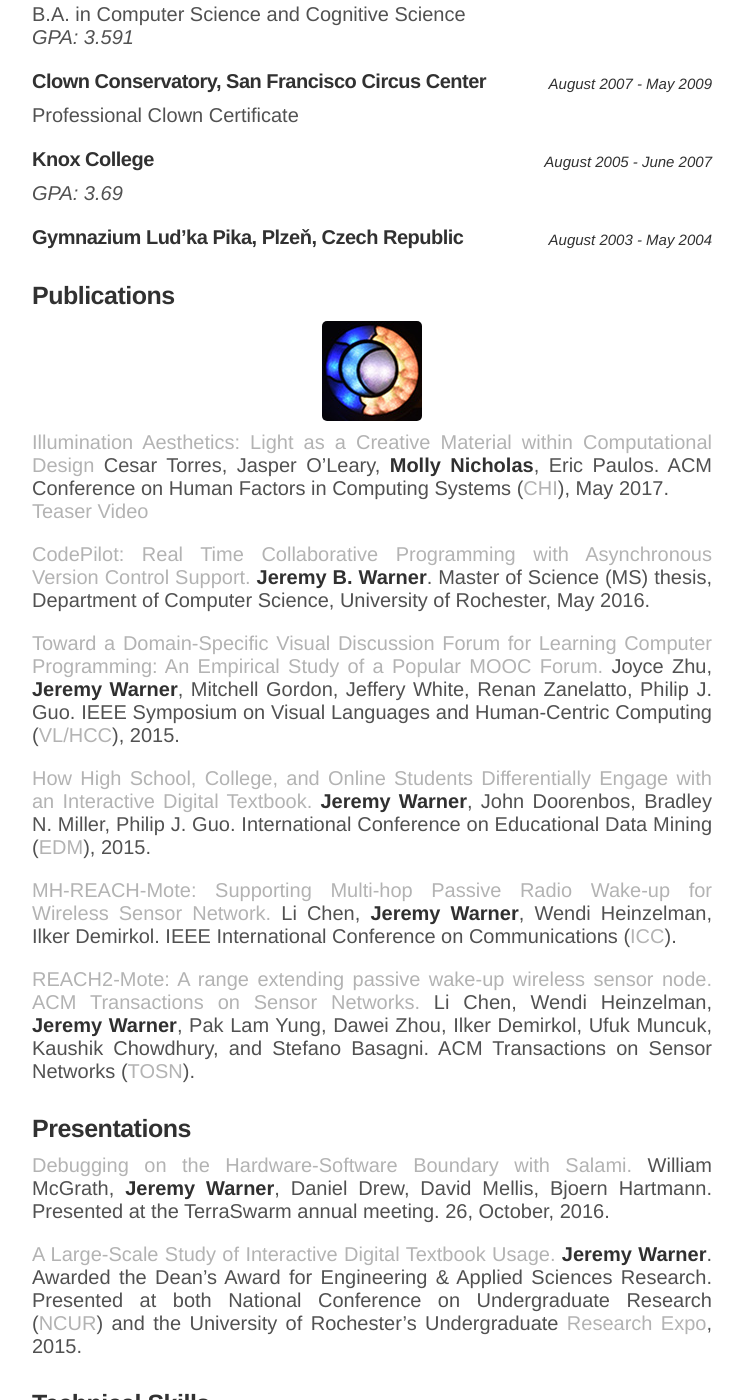
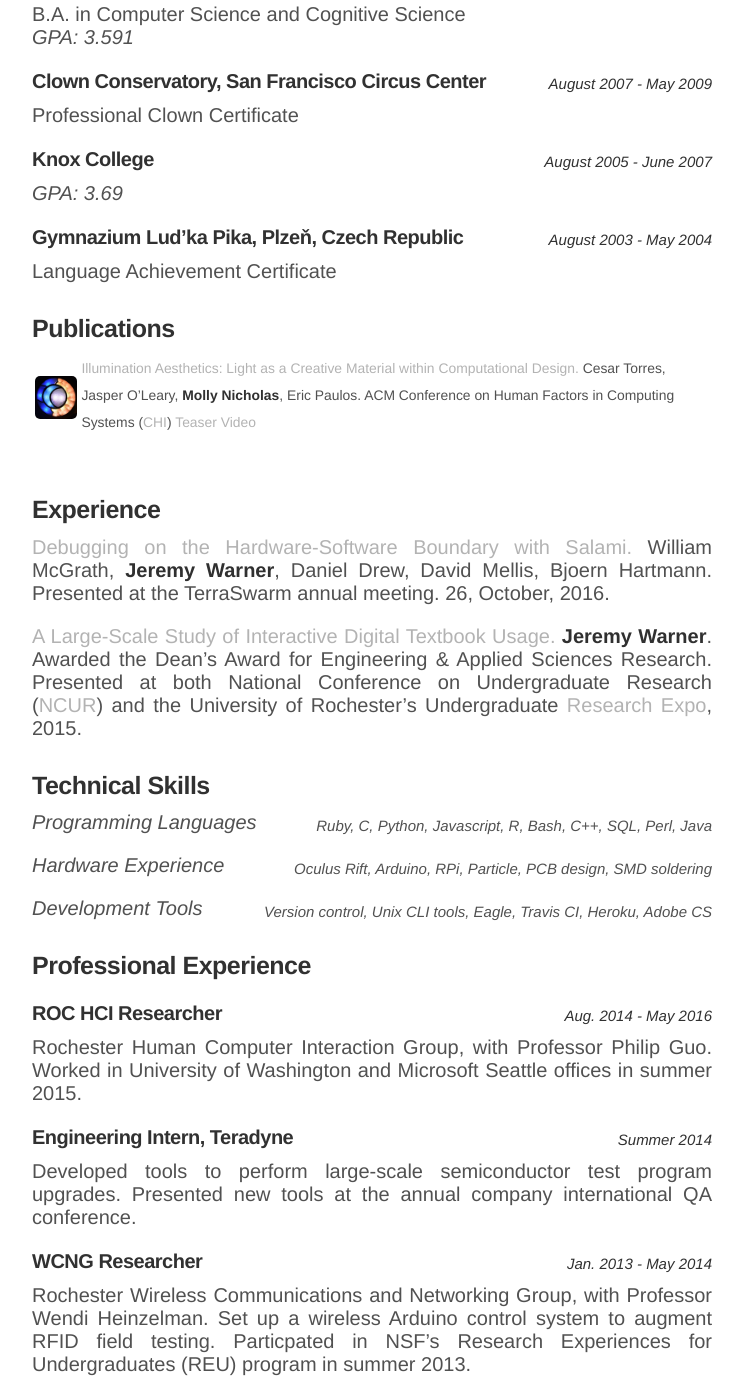
Before and after one commit to molecule/molecule.github.io, a Jekyll site: the page built from cv.md, in a window 1280 px wide and 1400 px high, scrolled down 376 px. Shown: the whole window, without its empty margins (268-1012 px from the left). Built offline with Jekyll 4.4.1, drawn with Linux system fonts in a browser that asks for light colours.

Commit message:
Tidying up cv

```diff
--- a/cv.md
+++ b/cv.md
@@ -25,62 +25,23 @@
 *GPA: 3.69*
 
 ##### Gymnazium Lud'ka Pika, Plze&#328;, Czech Republic <ra>August 2003 - May 2004</ra>
+Language Achievement Certificate
 
 
 ### Publications
 
-![Illumination Aesthetics][ia-image]
-[Illumination Aesthetics: Light as a Creative Material within Computational Design][chi17cp] Cesar Torres, Jasper O’Leary, __Molly Nicholas__, Eric Paulos. ACM Conference on
-Human Factors in Computing Systems ([CHI][chi17]), May 2017.<br>
-[Teaser Video]
+| ![image](/src/img/ia-thumbnail.jpg) | <sub><sup> [Illumination Aesthetics: Light as a Creative Material within Computational Design.][chi17cp]  Cesar Torres, Jasper O’Leary, __Molly Nicholas__, Eric Paulos. ACM Conference on Human Factors in Computing Systems ([CHI][chi17]) [Teaser Video][chi17teaser] </sup></sub>|
 
-[ia-image]: https://github.com/molecule/molecule.github.io/blob/master/src/img/ia-thumbnail.jpg
-[Teaser Video]:https://www.youtube.com/watch?time_continue=1&v=P4xLN5ezXHs
+
+[chi17teaser]:https://www.youtube.com/watch?time_continue=1&v=P4xLN5ezXHs
 [chi17]:https://chi2017.acm.org/
 [chi17cp]:/papers/IlluminationAesthetics-chi2017.pdf
 
-[CodePilot: Real Time Collaborative Programming with Asynchronous Version
-Control Support.][ms-thesis] __Jeremy B. Warner__. Master of Science (MS)
-thesis, Department of Computer Science, University of Rochester, May 2016.
-
-[ms-thesis]:/ms-thesis/
-
-[Toward a Domain-Specific Visual Discussion Forum for Learning Computer
-Programming: An Empirical Study of a Popular MOOC Forum.][vlhcc15] Joyce Zhu,
-__Jeremy Warner__, Mitchell Gordon, Jeffery White, Renan Zanelatto, Philip J.
-Guo. IEEE Symposium on Visual Languages and Human-Centric Computing
-([VL/HCC][vlhcc-home]), 2015.
-
-[vlhcc15]:http://www.pgbovine.net/publications/computer-programming-MOOC-discussion-forum-design_VLHCC-2015.pdf
-[vlhcc-home]:https://sites.google.com/site/vlhcc2015/
-
-[How High School, College, and Online Students Differentially Engage with an
-Interactive Digital Textbook.][edm15] __Jeremy Warner__, John Doorenbos, Bradley N.
-Miller, Philip J. Guo. International Conference on Educational Data Mining
-([EDM][edm15home]), 2015.
-
-[edm15]:http://pgbovine.net/publications/interactive-cs-digital-textbook-usage_EDM-2015.pdf
-[edm15home]:http://www.educationaldatamining.org/EDM2015
+<br>
 
 
-[MH-REACH-Mote: Supporting Multi-hop Passive Radio Wake-up for Wireless Sensor
-Network.][icc15] Li Chen, __Jeremy Warner__, Wendi Heinzelman, Ilker Demirkol. IEEE
-International Conference on Communications ([ICC][icc15-home]).
+### Experience
 
-[icc15]:http://dl.acm.org/citation.cfm?id=2829954
-[icc15-home]:http://icc2015.ieee-icc.org/
-
-[REACH2-Mote: A range extending passive wake-up wireless sensor node. ACM
-Transactions on Sensor Networks.][tosn] Li Chen, Wendi Heinzelman, __Jeremy
-Warner__, Pak Lam Yung, Dawei Zhou, Ilker Demirkol, Ufuk Muncuk, Kaushik
-Chowdhury, and Stefano Basagni. ACM Transactions on Sensor Networks
-([TOSN][tosn-home]).
-
-[tosn]:/papers/reach-mote-2.pdf
-[tosn-home]:http://tosn.acm.org/about.cfm
-
-
-### Presentations
 
 [Debugging on the Hardware-Software Boundary with Salami.][tswm16] William
 McGrath, __Jeremy Warner__, Daniel Drew, David Mellis, Bjoern Hartmann.
```
